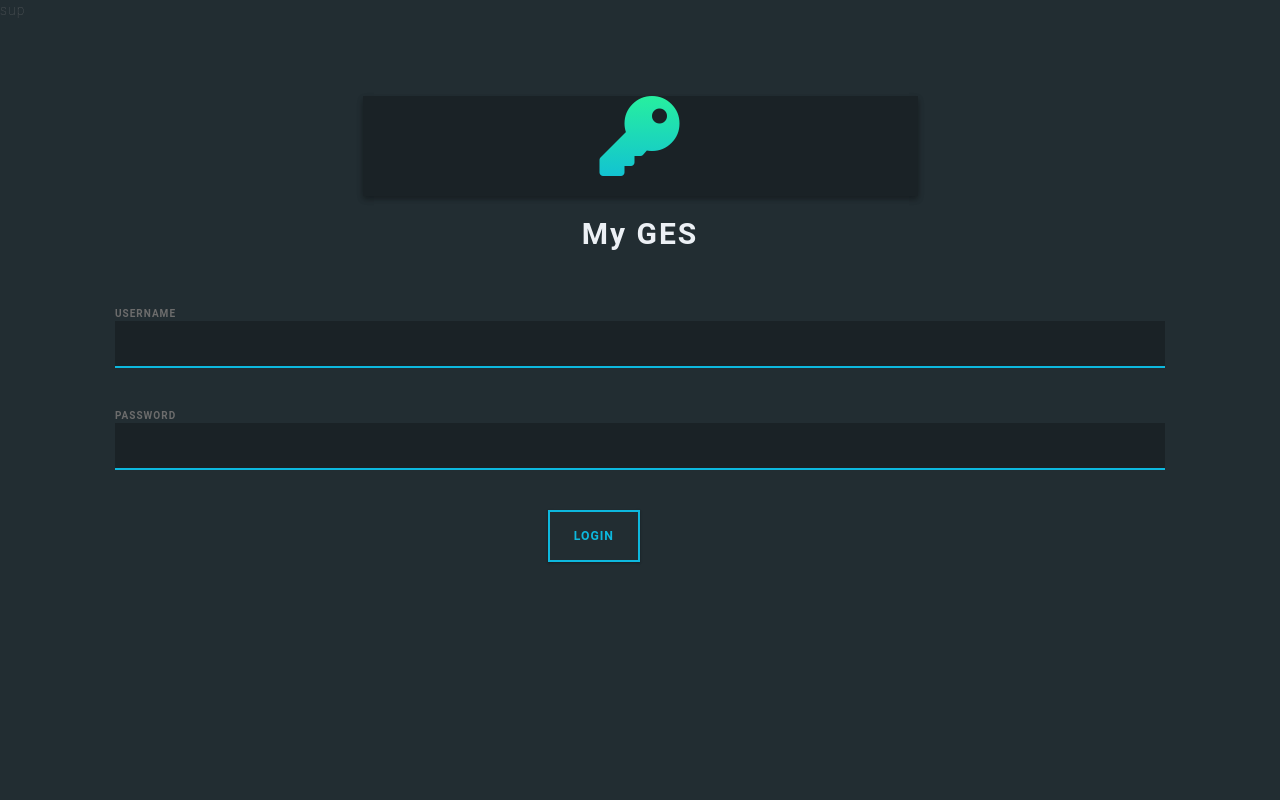
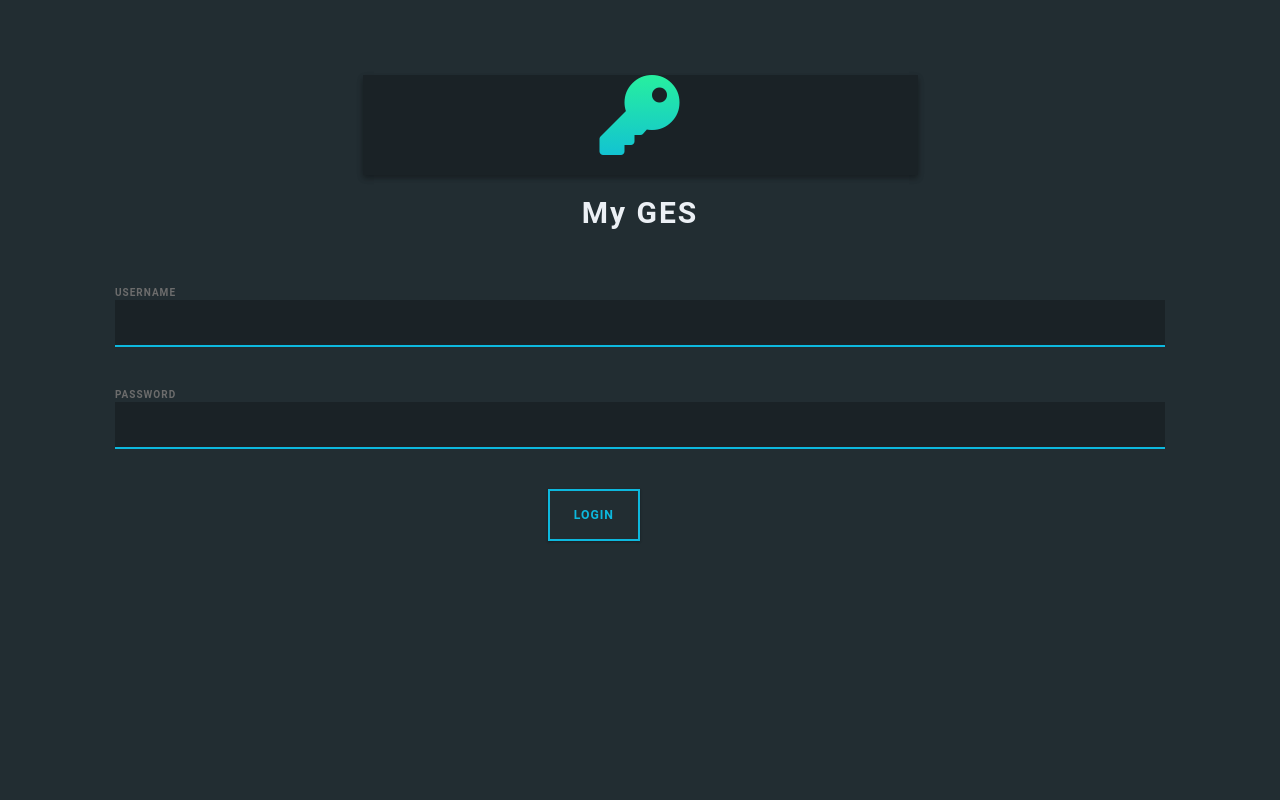
Before and after one commit to kaynye/djangoMyGes, a Django app: page / in a window 1280 px wide. Run offline with Django 3.2, Linux system fonts and the light colour scheme; some libraries are stand-ins or nearby versions.

Commit message:
remove 'sup' text in login

```diff
--- a/django_app/templates/django_app/index.html
+++ b/django_app/templates/django_app/index.html
@@ -2,7 +2,6 @@
 {% load static %}
 
 {% block css %}
-sup
 <link rel="stylesheet" href="{% static "django_app/css/index.css" %}">
 {% endblock %}
 {% block content%}
```
